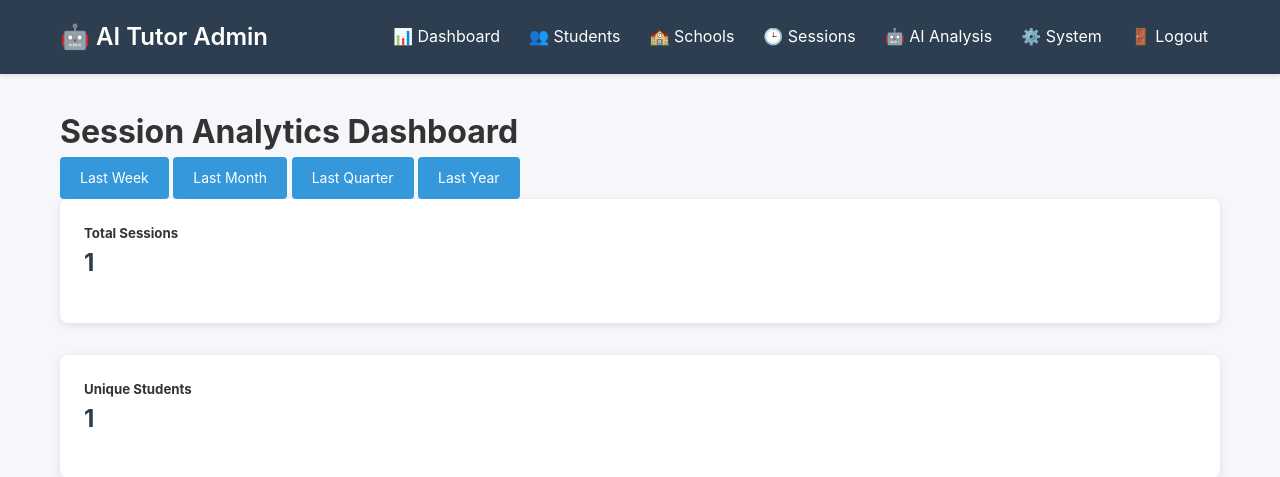
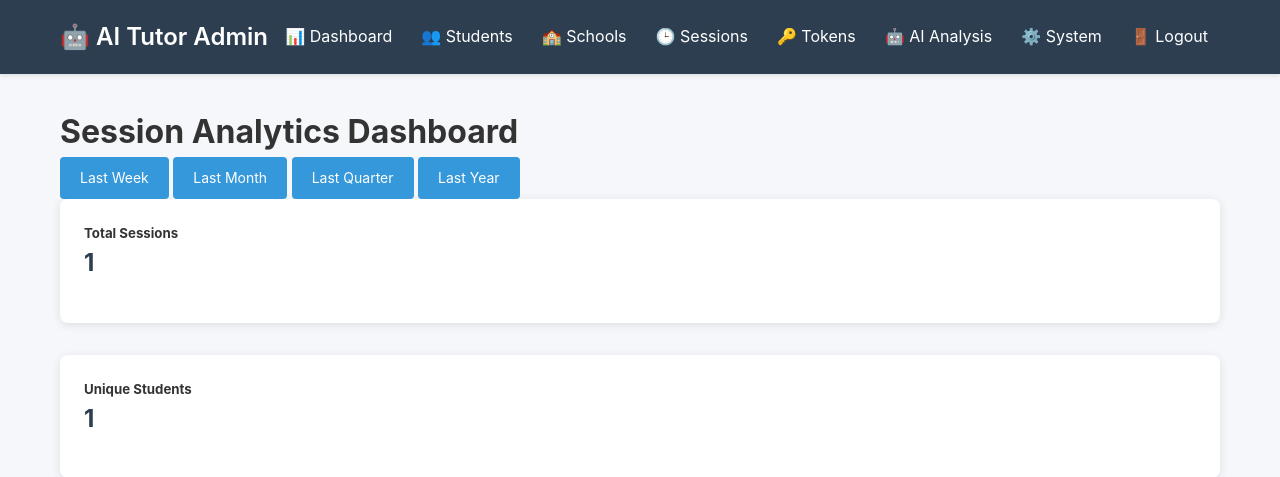
Before and after one commit to henrikthome-arch/ai-tutor, a Flask app: template ai-tutor/frontend/templates/admin/analytics.html in a window 1280 px wide. Shown: the top 477 px of the page. Run offline with Flask 3, Linux system fonts and the light colour scheme; the visitor is signed in with stand-in values (Sample User, id 1); the template is opened without the code that fills it: most values are stand-ins (such as "Sample title", 1, 10 or a date in 2020); parts of the project's set-up code (start-up, migrations or seed data) failed here and were passed over.

Commit message:
Uncomment token management link in base template

```diff
--- a/ai-tutor/frontend/templates/base.html
+++ b/ai-tutor/frontend/templates/base.html
@@ -275,12 +275,10 @@
                   class="{% if request.endpoint in ['admin_all_sessions', 'view_student_sessions', 'view_session_detail'] %}active{% endif %}">
                   🕒 Sessions
                </a>
-                <!-- Token management link - uncomment after deploying routes to production
-                <a href="#"
-                   class="{% if false %}active{% endif %}">
+                <a href="{{ url_for('main.admin_tokens') }}"
+                   class="{% if request.endpoint in ['main.admin_tokens', 'main.generate_token', 'main.revoke_token'] %}active{% endif %}">
                    🔑 Tokens
                 </a>
-                -->
                 <a href="{{ url_for('ai_analysis_dashboard') }}"
                    class="{% if request.endpoint in ['ai_analysis_dashboard', 'test_sample_analysis', 'analyze_student_session'] %}active{% endif %}">
                    🤖 AI Analysis
```
